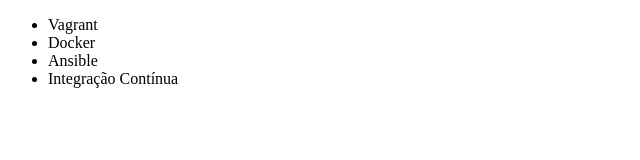
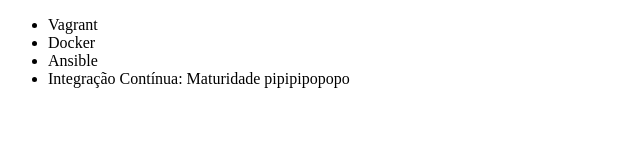
Before and after one commit to ViniciusDDev/estudando-alura, a plain HTML site: page index.html in a window 1280 px wide. Shown: the whole page, without its empty margins (0-640 px from the left). Drawn offline with Linux system fonts and the light colour scheme.

Commit message:
Mudei o nome do curso lá, nois

```diff
--- a/index.html
+++ b/index.html
@@ -9,7 +9,7 @@
         <li>Vagrant</li>
         <li>Docker</li>
         <li>Ansible</li>
-        <li>Integração Contínua</li>
+        <li>Integração Contínua: Maturidade pipipipopopo</li>
     </ul>
 </body>
 </html>
```
